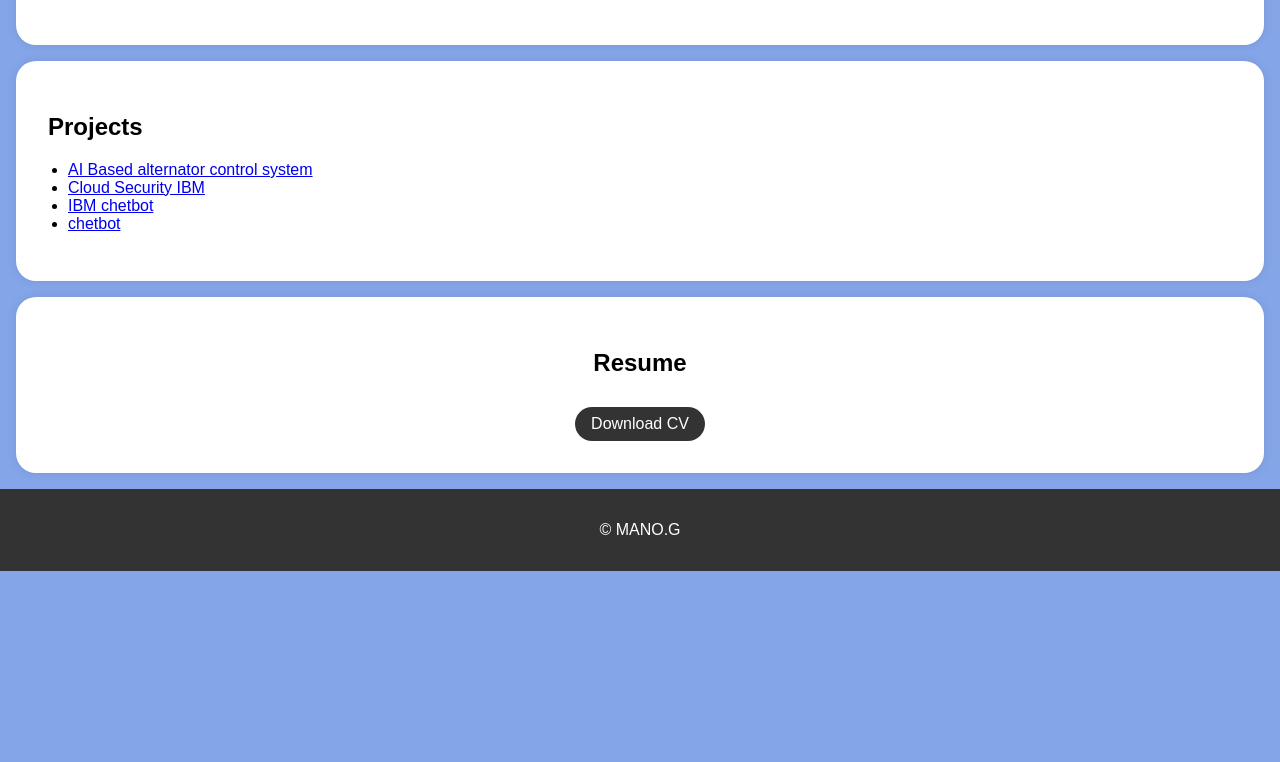
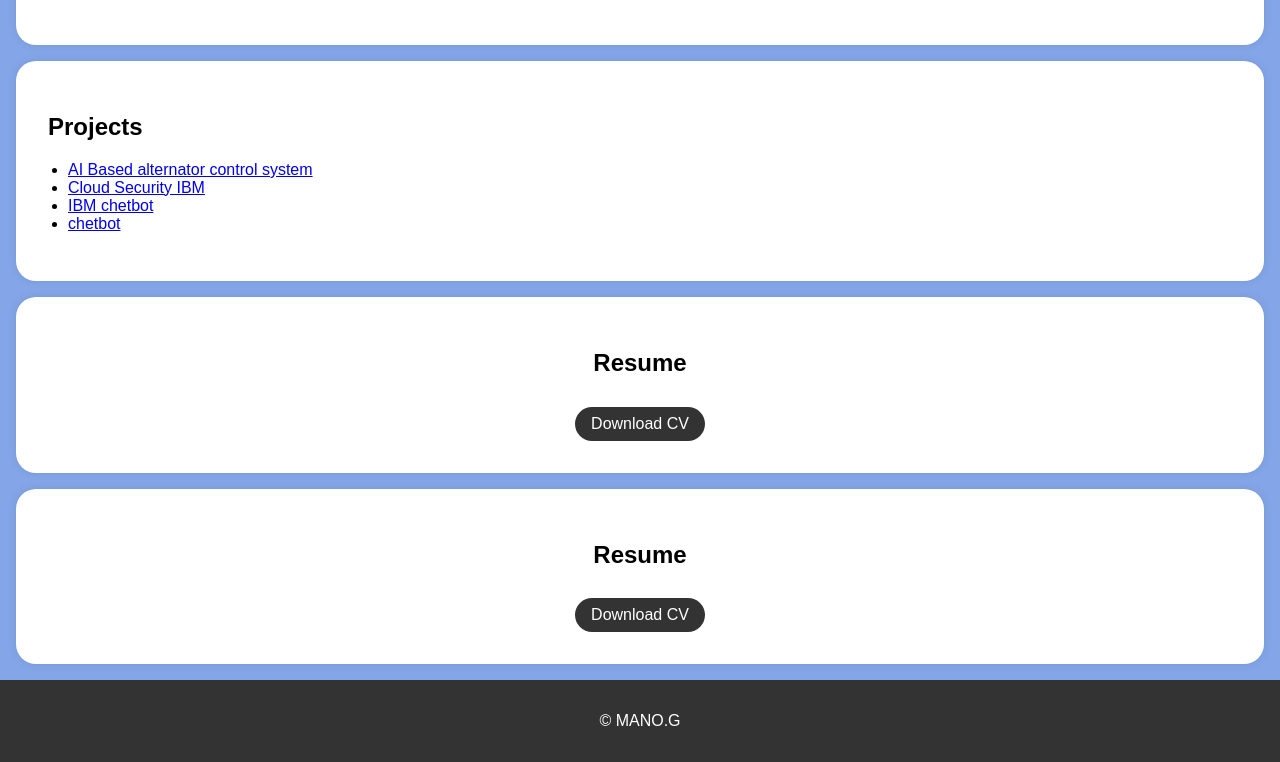
Before and after one commit to Manog07/portfolio, a plain HTML site: page index.html in a window 1280 px wide. Shown: the part 911-1673 px from the top of the page. Before the commit the page ends 1482 px from the top, so only its background shows below. Drawn offline with Linux system fonts and the light colour scheme.

Commit message:
Update index.html

```diff
--- a/index.html
+++ b/index.html
@@ -170,6 +170,19 @@
 
     </section>
 
+    <section id="resume">
+
+        <div class="section-content">
+            <center>
+            <h2>Resume</h2>
+            <a href="https://drive.google.com/file/d/10LgyBL1XiFcXlajQWSUG1dKyCc5vMXP9/view?usp=drivesdk" target="_blank" class="download-button">Download CV</a>
+        </center>
+        </div>
+
+    </section>
+
+
+
     <footer>
         <p>&copy; MANO.G</p>
     </footer>
```
